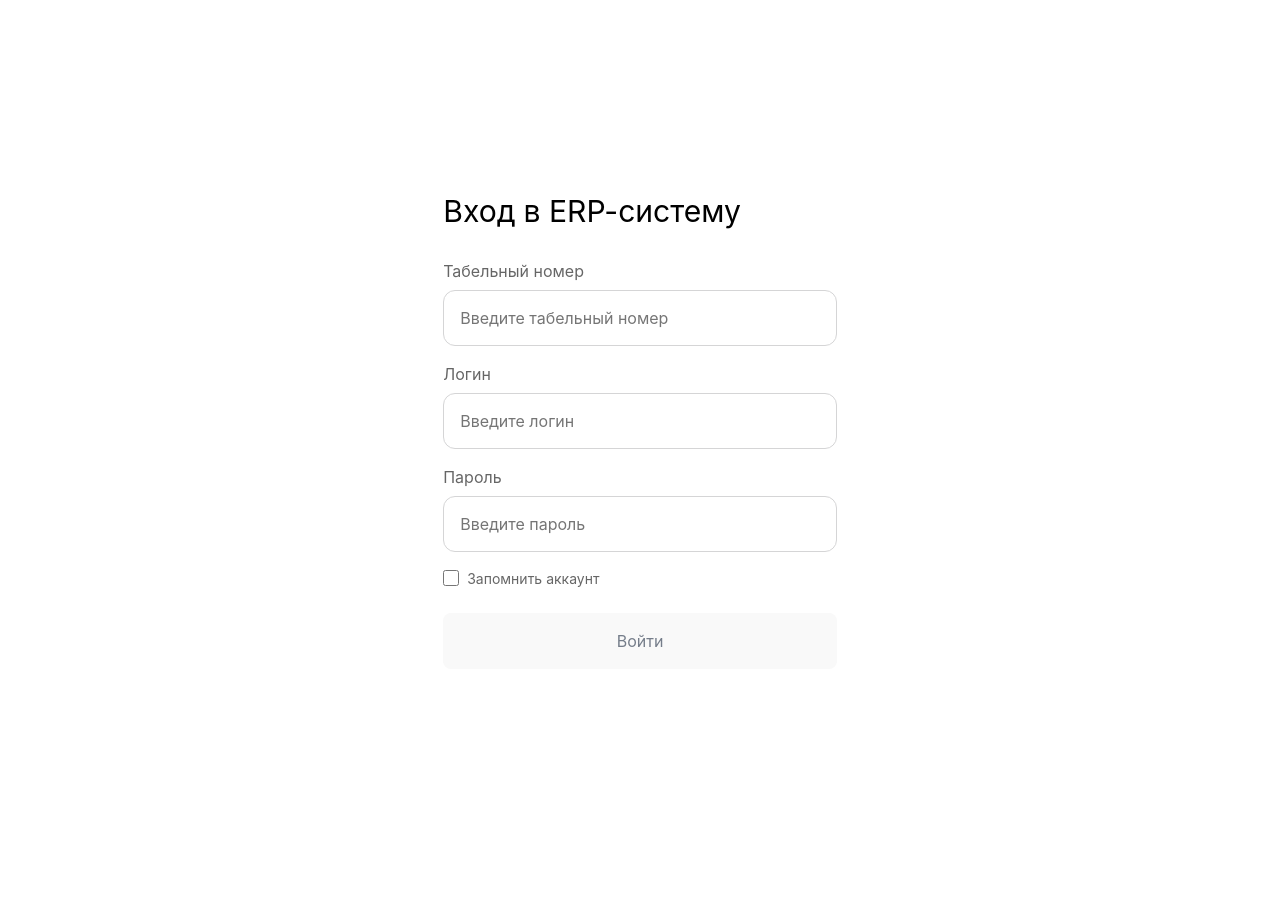
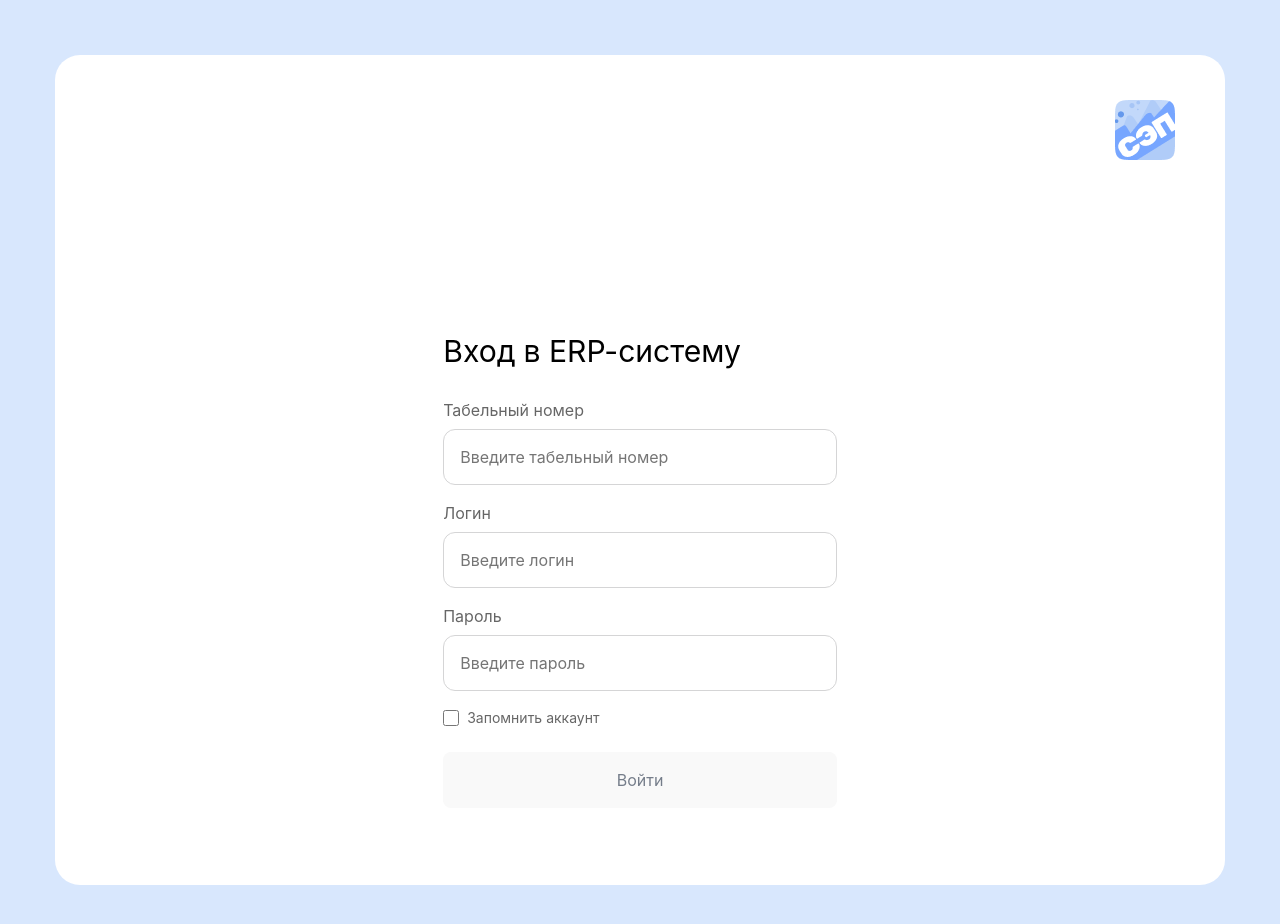
Before and after one commit to npoamotiv/npoamotiv-frontend, a Vue app: page /login in a window 1280 px wide. Shown: the top 924 px of the page. Before the commit the page ends 864 px from the top, so only its background shows below. Built offline with nearby package versions, Linux system fonts and the light colour scheme; no server answers.

Commit message:
Update LoginForm layout and styling, add logo, and enhance user feedback

```diff
--- a/index.html
+++ b/index.html
@@ -2,7 +2,7 @@
 <html lang="en">
   <head>
     <meta charset="UTF-8" />
-    <link rel="icon" type="image/svg+xml" href="/vite.svg" />
+    <link rel="icon" type="image/png" href="/sap.png" />
     <meta name="viewport" content="width=device-width, initial-scale=1.0" />
     <title>Vite + Vue + TS</title>
   </head>
--- a/src/components/LoginForm.vue
+++ b/src/components/LoginForm.vue
@@ -1,5 +1,7 @@
 <template>
+  <div class="page-wrapper">
     <div class="login-container">
+      <img src="/sap.png" alt="sap logo." class="login-logo">
       <form @submit.prevent="handleSubmit" class="login-form">
         <h1 class="login-title">Вход в ERP-систему</h1>
 
@@ -33,7 +35,9 @@
         <div class="remember-me">
           <div class="checkbox-container">
             <input type="checkbox" v-model="rememberMe" id="remember" />
-          <label class="checkbox-label" for="remember">Запомнить аккаунт</label>
+            <label class="checkbox-label" for="remember"
+              >Запомнить аккаунт</label
+            >
           </div>
         </div>
 
@@ -48,6 +52,7 @@
         </div>
       </form>
     </div>
+  </div>
 </template>
 
 <script setup lang="ts">
@@ -55,11 +60,11 @@ import { ref, reactive } from 'vue';
 import { useRouter } from 'vue-router';
 import { useAuth } from '../composables/useAuth.ts';
 import FormInput from './FormInput.vue';
-import { useToast } from 'vue-toastification'
+import { useToast } from 'vue-toastification';
 
 const router = useRouter();
 const { loginUser, loading, error } = useAuth();
-const toast = useToast()
+const toast = useToast();
 
 const login = ref('');
 const tabel = ref('');
@@ -114,21 +119,28 @@ const handleSubmit = async () => {
       password.value = '';
       tabel.value = '';
       rememberMe.value = false;
-      toast.success("Correct user data!", {
-        timeout: 2000
+      toast.success('Correct user data!', {
+        timeout: 2000,
       });
       router.push('/login');
     }
   } catch (err) {
     console.error('Login failed:', err);
-    toast.error("Incorrect user data!", {
-      timeout: 2000
+    toast.error('Incorrect user data!', {
+      timeout: 2000,
     });
   }
 };
 </script>
 
 <style scoped>
+.page-wrapper {
+  background: var(--primary-color);
+  padding: 55px;
+  min-height: 100vh;
+  height: 100%;
+  display: flex;
+}
 .login-title {
   font-weight: 400;
   font-size: 1.88rem;
@@ -138,11 +150,17 @@ const handleSubmit = async () => {
 }
 .login-container {
   display: flex;
-  justify-content: center;
+  justify-content: start;
   align-items: center;
-  min-height: 100vh;
+  flex-direction: column;
   width: 100%;
-  padding: 1rem;
+  padding: 45px 50px;
+  background: var(--white-color);
+  border-radius: 1.56rem;
+}
+.login-logo {
+  align-self: flex-end;
+  margin-bottom: 143px;
 }
 
 .login-form {
--- a/src/style.css
+++ b/src/style.css
@@ -3,8 +3,10 @@
   line-height: 1.5;
   --black-color: #000000;
   --grey-color: #666666;
-  --blue-color: #77A6FF;
+  --blue-color: #77a6ff;
+  --primary-color: #d8e7fd;
   --grey-light-color: #a6a3ad;
+  --white-color: #ffffff;
   font-weight: 400;
 
   color-scheme: light dark;
@@ -31,10 +33,10 @@ a:hover {
 
 body {
   margin: 0;
+  background: var(--primary-color);
   display: flex;
   place-items: center;
   min-width: 320px;
-  min-height: 100vh;
 }
 
 h1 {
@@ -66,10 +68,9 @@ button:focus-visible {
 }
 
 #app {
-  max-width: 1280px;
+  max-width: 1440px;
   width: 100%;
   margin: 0 auto;
-  padding: 2rem;
   text-align: center;
 }
 
```
Also changed, not shown: public/sap.png (added). Lines whose indentation alone changed are shown as unchanged.
